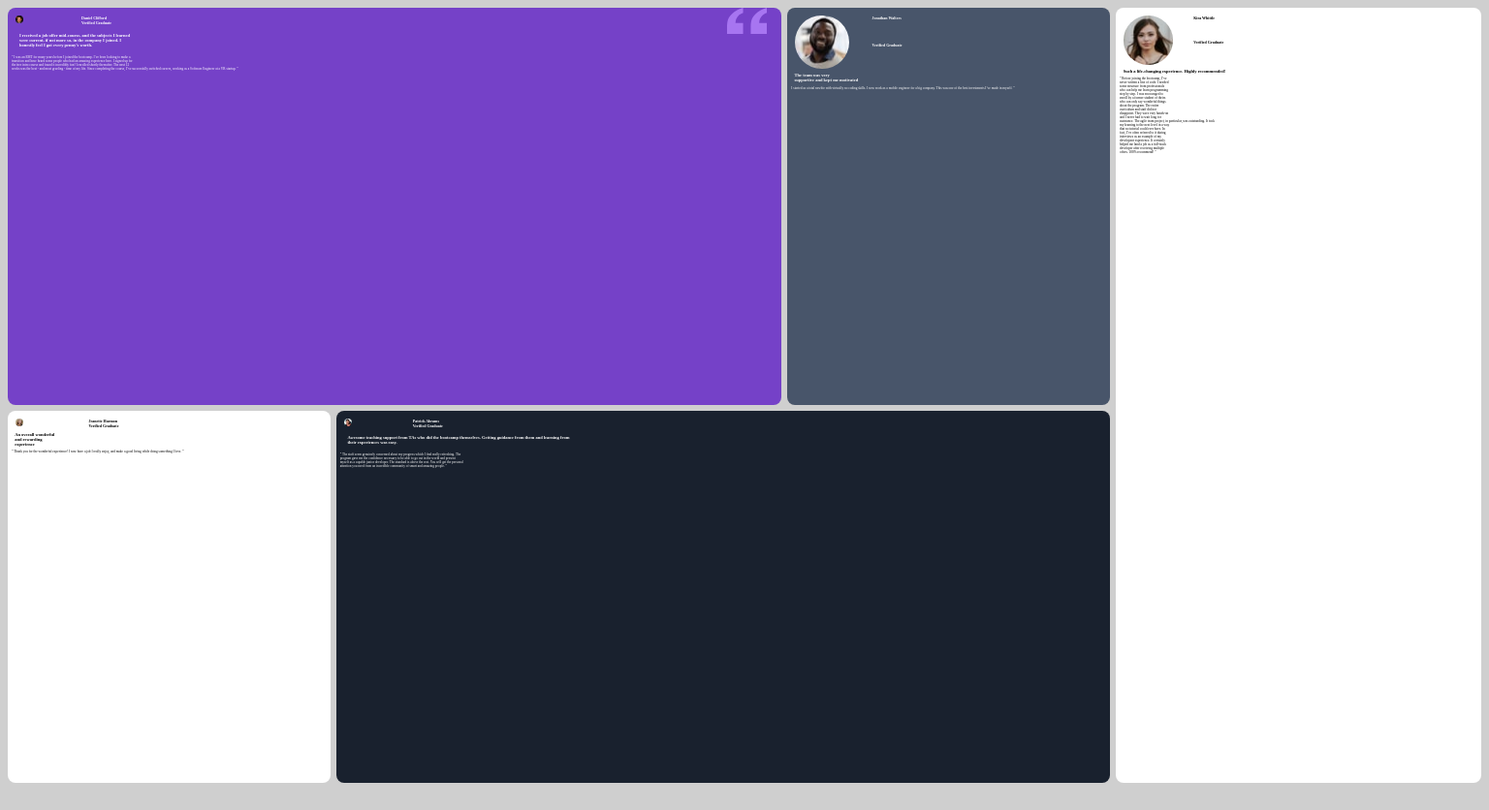
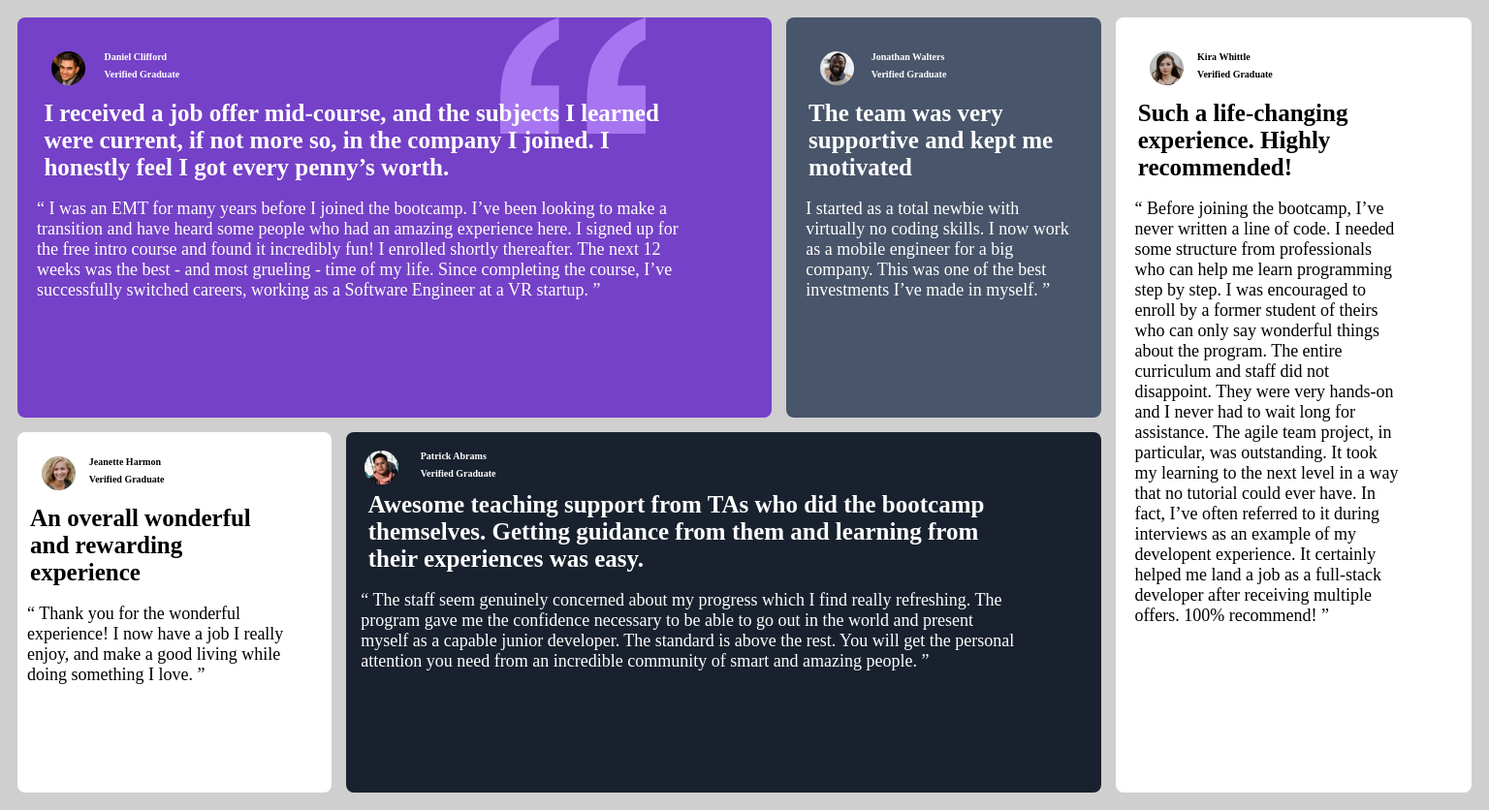
Before and after one commit to ElenaMoskova/FrontendMentor_testimonials, a plain HTML site: page index.html in a window 1536 px wide. Shown: the whole page at 97% size. Drawn offline with Linux system fonts and the light colour scheme.

Commit message:
desktop_change

```diff
--- a/style.css
+++ b/style.css
@@ -1,29 +1,26 @@
+
+@media (min-width: 1440px) {
 .container{
     display: grid;
     grid-template-areas: "eden eden dva"
     "tri tri dva";
     grid-template-columns: 2fr 1fr 1fr;
-    gap: 6px;
+    gap: 15px;
     min-height: 100vh;
 
 }
 body{
      background-color: hsl(0, 0%, 81%);
-}
-.jona{
-    background-color: hsl(217, 19%, 35%);
-    padding: 4px;
-    color: hsl(0, 0%, 100%);
-    border-radius: 8px;
+     padding: 10px;
 }
 
 .daniel{
     background-image: url("images/bg-pattern-quotation.svg");
-    background-size: 41px 26.5px;
+    background-size: 150px 120px;
     background-repeat: no-repeat;
     background-color:  hsl(263, 55%, 52%);
-    background-position: top right 15px;
-    padding: 4px;
+    background-position: top right 130px;
+    padding: 20px;
     color: hsl(0, 0%, 100%);
     border-radius: 8px;
 }
@@ -31,14 +28,14 @@ body{
     display: grid;
     grid-template-areas: "slikad tekstd_h3"
     "slikad tekstd_h4";
-    grid-template-columns: 0.6fr 6.3fr;
-    margin: 4px;
+    grid-template-columns: 1fr 12fr;
+    margin: 15px;
 }
 
 
 .daniellogo img{
     grid-area: slikad;
-    width: 8px;
+    width: 35px;
 }
 
 .daniellogo h3{
@@ -48,8 +45,58 @@ body{
     grid-area:tekstd_h4;
 }
 
+
+.jona{
+    background-color: hsl(217, 19%, 35%);
+    padding: 20px;
+    color: hsl(0, 0%, 100%);
+    border-radius: 8px;
+}
+
+.jonalogo{
+    display: grid;
+    grid-template-areas: "slikaj tekstj_h3"
+    "slikaj tekstj_h4";
+    grid-template-columns: 1.3fr 5fr;
+   margin: 15px;
+}
+.jonalogo img{
+    grid-area: slikaj;
+     width: 35px;
+}
+
+.jonalogo h3{
+    grid-area:tekstj_h3;
+}
+.jonalogo h4{
+    grid-area:tekstj_h4;
+}
+
+
+
+.kiralogo{
+    display: grid;
+    grid-template-areas: "slika tekst_h3"
+    "slika tekst_h4";
+    grid-template-columns: 1fr 5fr;
+    margin: 15px;
+}
+.kiralogo img{
+    grid-area: slika;
+    width: 35px;
+}
+
+.kiralogo h3{
+    grid-area:tekst_h3;
+
+}
+.kiralogo h4{
+    grid-area:tekst_h4;
+}
+
+
 .jeanet{
-    padding: 4px;
+    padding: 10px;
     background-color: hsl(0, 0%, 100%);
     border-radius: 8px;
 }
@@ -58,14 +105,14 @@ body{
     display: grid;
     grid-template-areas: "slikad tekstd_h3"
     "slikad tekstd_h4";
-    grid-template-columns: 2.5fr 8fr;
-    margin: 4px;
+    grid-template-columns: 1.3fr 6fr;
+     margin: 15px;
 }
 
 
 .jeanetlogo img{
     grid-area: slikad;
-    width: 8px;
+    width: 35px;
 }
 
 .jeanetlogo h3{
@@ -78,7 +125,7 @@ body{
 
 .patrick{
     background-color: hsl(219, 29%, 14%);
-    padding: 4px;
+    padding: 15px;
     color: hsl(0, 0%, 100%);
     border-radius: 8px;
 }
@@ -86,7 +133,7 @@ body{
     display: grid;
     grid-template-areas: "slikad tekstd_h3"
     "slikad tekstd_h4";
-    grid-template-columns: 0.8fr 8fr;
+    grid-template-columns: 0.8fr 9.5fr;
     margin: 4px;
 
 }
@@ -94,7 +141,7 @@ body{
 
 .patricklogo img{
     grid-area: slikad;
-    width: 8px;
+     width: 35px;
 }
 
 .patricklogo h3{
@@ -106,37 +153,22 @@ body{
 
 
 
-.jonalogo{
-    display: grid;
-    grid-template-areas: "slikaj tekstj_h3"
-    "slikaj tekstj_h4";
-    grid-template-columns: 2fr 6fr;
-    margin: 4px;
-}
-.jonalogo img{
-    grid-area: slikaj;
-}
-
-.jonalogo h3{
-    grid-area:tekstj_h3;
-}
-.jonalogo h4{
-    grid-area:tekstj_h4;
-}
 
 .eden1{
     grid-area: eden;
     display: grid;
     grid-template-columns: 3.6fr 1.5fr;
-   gap: 6px;
+   gap: 15px;
 
 
 }
 .dva2{
     grid-area: dva;
     background-color: hsl(0, 0%, 100%);
-    padding: 4px;
+    padding: 20px;
     border-radius: 8px;
+
+
 
 
 }
@@ -144,41 +176,28 @@ body{
     grid-area: tri;
     display: grid;
     grid-template-columns: 1.5fr 3.6fr;
-    gap: 6px;
+    gap: 15px;
 }
 
  h3, h4{
-    font-size: 4px;
+    font-size: 10px;
     margin: 0%;
 }
 
 h6{
-    font-size: 4.5px;
+    font-size: 25px;
     margin: 1%;
 }
 
 p{
-    font-size: 3.4px;
+    font-size: 18px;
 }
 img{
 border-radius: 50%;
-width: 70%;
+width: 60%;
 }
 
-.kiralogo{
-    display: grid;
-    grid-template-areas: "slika tekst_h3"
-    "slika tekst_h4";
-    grid-template-columns: 1fr 4fr;
-    margin: 4px;
+
+
+
 }
-.kiralogo img{
-    grid-area: slika;
-}
-
-.kiralogo h3{
-    grid-area:tekst_h3;
-}
-.kiralogo h4{
-    grid-area:tekst_h4;
-}
```
